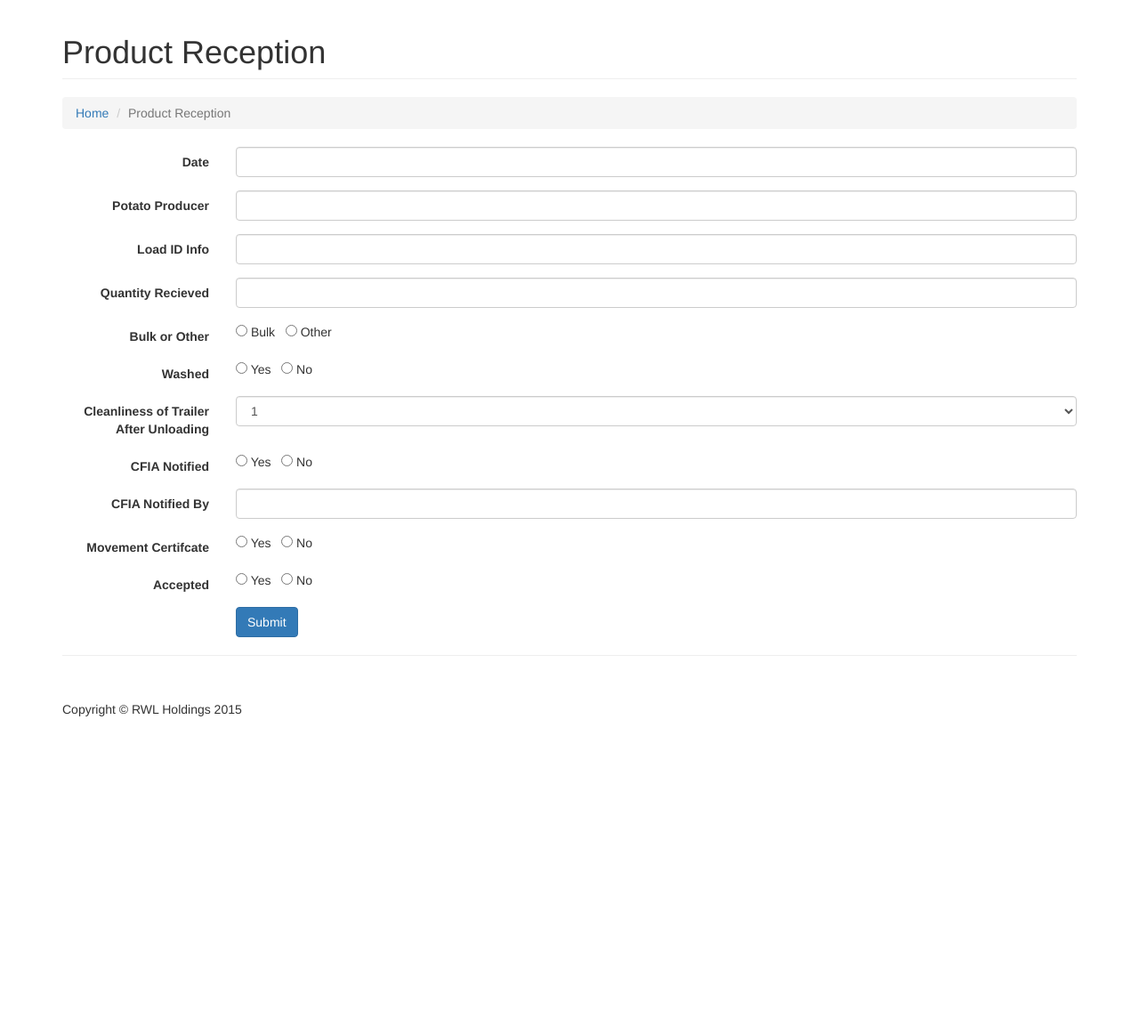
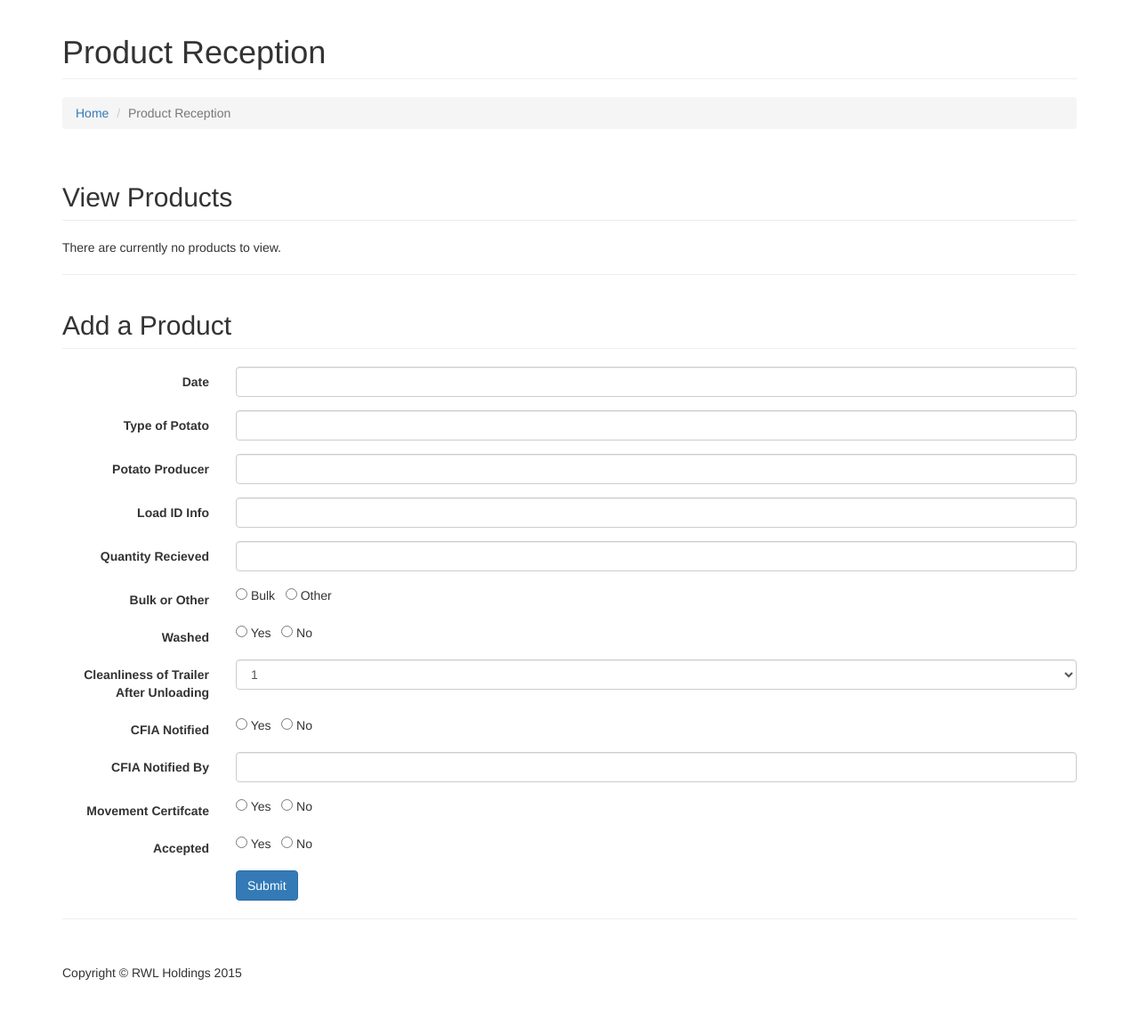
Before and after one commit to theffel/RWL-Project, a PHP site: page /product-reception.php in a window 1280 px wide. Shown: the part 51-1214 px from the top of the page at 89% size. Before the commit the page ends 856 px from the top, so only its background shows below. Run offline with PHP 8.4, Linux system fonts and the light colour scheme; a user stored in the database is signed in.

Commit message:
Fix page

```diff
--- a/product-reception.php
+++ b/product-reception.php
@@ -26,6 +26,13 @@ include('header.php');
         if ($_SESSION["loggedIn"] == true) {
         ?>
 
+        <h2 class="page-header">View Products</h2>
+        <p>There are currently no products to view.</p>
+
+        <hr>
+
+        <h2 class="page-header">Add a Product</h2>
+
         <form class="form-horizontal">
 
             <div class="form-group">
@@ -36,37 +43,44 @@ include('header.php');
             </div>
 
             <div class="form-group">
+                <label for="potType" class="control-label col-xs-2">Type of Potato</label>
+                <div class="col-xs-10">
+                    <input type="text" class="form-control" name="potType" placeholder="">
+                </div>
+            </div>
+
+            <div class="form-group">
                 <label for="potProd" class="control-label col-xs-2">Potato Producer</label>
                 <div class="col-xs-10">
-                    <input type="text" class="form-control" id="potProd" placeholder="">
+                    <input type="text" class="form-control" name="potProd" placeholder="">
                 </div>
             </div>
 
             <div class="form-group">
                 <label for="loadIDInfo" class="control-label col-xs-2">Load ID Info</label>
                 <div class="col-xs-10">
-                    <input type="text" class="form-control" id="loadIDInfo" placeholder="">
+                    <input type="text" class="form-control" name="loadIDInfo" placeholder="">
                 </div>
             </div>
 
             <div class="form-group">
                 <label for="quanRecieved" class="control-label col-xs-2">Quantity Recieved</label>
                 <div class="col-xs-10">
-                    <input type="text" class="form-control" id="quanRecieved" placeholder="">
+                    <input type="text" class="form-control" name="quanRecieved" placeholder="">
                 </div>
             </div>
 
             <div class="form-group">
-                <label for="blkOther" class="control-label col-xs-2">Bulk or Other</label>
+                <label for="bulkOther" class="control-label col-xs-2">Bulk or Other</label>
                 <div class="col-xs-10">
-                    <input type="radio" name="optradio" value="Bulk"> Bulk</input> &nbsp; <input type="radio" name="optradio" value="Other"> Other
+                    <input type="radio" name="bulkOther" value="Bulk"> Bulk</input> &nbsp; <input type="radio" name="bulkOther" value="Other"> Other
                 </div>
             </div>
 
             <div class="form-group">
                 <label for="washed" class="control-label col-xs-2">Washed</label>
                 <div class="col-xs-10">
-                    <input type="radio" name="optradio" value="Yes"> Yes &nbsp; <input type="radio" name="optradio" value="No"> No
+                    <input type="radio" name="washed" value="Yes"> Yes &nbsp; <input type="radio" name="washed" value="No"> No
                 </div>
             </div>
 
@@ -91,28 +105,28 @@ include('header.php');
             <div class="form-group">
                 <label for="CFIANotified" class="control-label col-xs-2">CFIA Notified</label>
                 <div class="col-xs-10">
-                    <input type="radio" name="optradio" value="Yes"> Yes &nbsp; <input type="radio" name="optradio" value="No"> No
+                    <input type="radio" name="CFIANotified" value="Yes"> Yes &nbsp; <input type="radio" name="CFIANotified" value="No"> No
                 </div>
             </div>
 
             <div class="form-group">
                 <label for="CFIANotifiedBy" class="control-label col-xs-2">CFIA Notified By</label>
                 <div class="col-xs-10">
-                    <input type="text" class="form-control" id="CFIANotifiedBy" placeholder="">
+                    <input type="text" class="form-control" name="CFIANotifiedBy" placeholder="">
                 </div>
             </div>
 
             <div class="form-group">
                 <label for="movementCert" class="control-label col-xs-2">Movement Certifcate</label>
                 <div class="col-xs-10">
-                    <input type="radio" name="optradio" value="Yes"> Yes &nbsp; <input type="radio" name="optradio" value="No"> No
+                    <input type="radio" name="movementCert" value="Yes"> Yes &nbsp; <input type="radio" name="movementCert" value="No"> No
                 </div>
             </div>
 
             <div class="form-group">
                 <label for="accepted" class="control-label col-xs-2">Accepted</label>
                 <div class="col-xs-10">
-                    <input type="radio" name="optradio" value="Yes"> Yes &nbsp; <input type="radio" name="optradio" value="No"> No
+                    <input type="radio" name="accepted" value="Yes"> Yes &nbsp; <input type="radio" name="accepted" value="No"> No
                 </div>
             </div>
 
```
Also changed, not shown: README.md (deleted).
